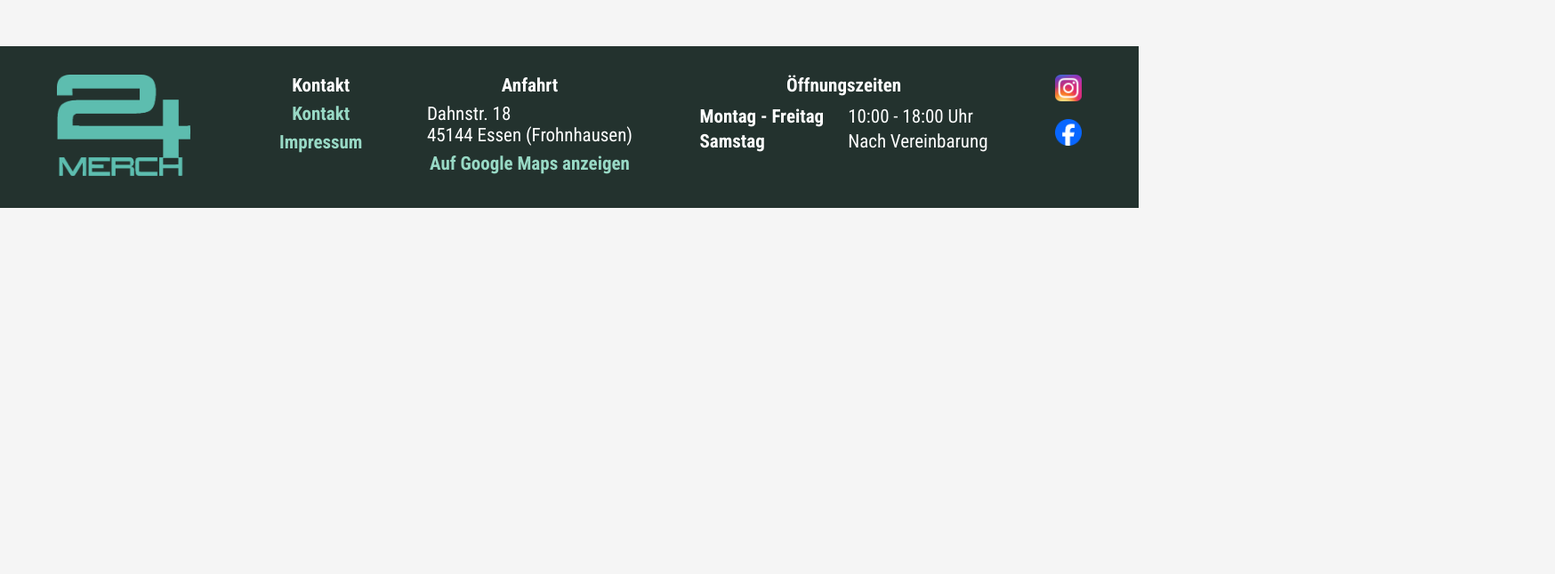
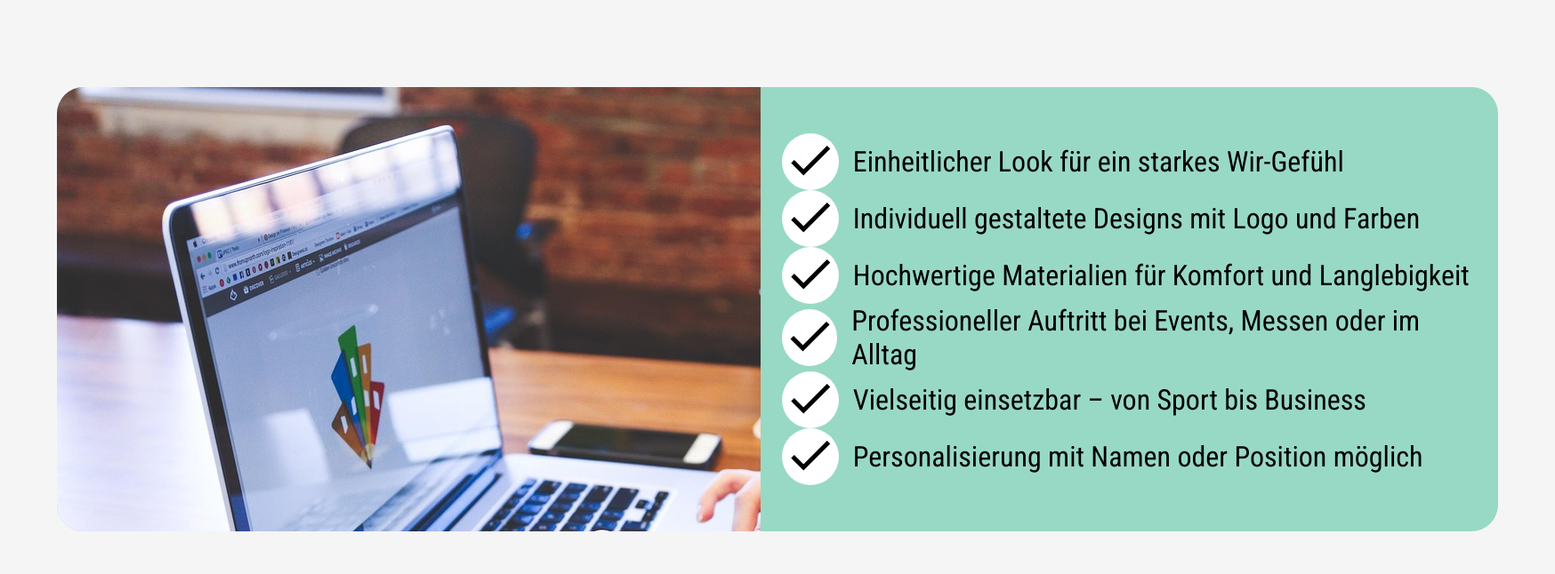
Before and after one commit to Hummner/merch24, an Angular app: page /product/1 in a window 1280 px wide. Shown: the part 866-1512 px from the top of the page at 89% size, 1748 px wide, since content can reach past the window. Before the commit the page ends 1100 px from the top, so only its background shows below. Built offline with nearby package versions, Linux system fonts and the light colour scheme.

Commit message:
add: product container

```diff
--- a/src/app/product/product.component.html
+++ b/src/app/product/product.component.html
@@ -47,6 +47,45 @@
                 langfristig Wiedererkennung schafft.
             </p>
         </div>
+
+        <div class="box">
+            <div class="image">
+                <img src="assets/img/design.jpg" alt="">
+
+            </div>
+            <div class="box-container">
+                <div class="row">
+                    <mat-icon>check</mat-icon>
+                    <p>Einheitlicher Look für ein starkes Wir-Gefühl</p>
+                </div>
+
+                <div class="row">
+                    <mat-icon>check</mat-icon>
+                    <p>Individuell gestaltete Designs mit Logo und Farben</p>
+                </div>
+
+                <div class="row">
+                    <mat-icon>check</mat-icon>
+                    <p>Hochwertige Materialien für Komfort und Langlebigkeit</p>
+                </div>
+
+                <div class="row">
+                    <mat-icon>check</mat-icon>
+                    <p>Professioneller Auftritt bei Events, Messen oder im Alltag</p>
+                </div>
+
+                <div class="row">
+                    <mat-icon>check</mat-icon>
+                    <p>Vielseitig einsetzbar – von Sport bis Business</p>
+                </div>
+
+                <div class="row">
+                    <mat-icon>check</mat-icon>
+                    <p>Personalisierung mit Namen oder Position möglich</p>
+                </div>
+
+            </div>
+        </div>
     </div>
 
 </section>
--- a/src/app/product/product.component.scss
+++ b/src/app/product/product.component.scss
@@ -69,7 +69,59 @@ section {
 
 .details {
     padding: 100px;
+
     p {
         font-size: 21px;
     }
 }
+
+.box {
+    display: flex;
+    align-items: center;
+    width: 100%;
+    height: 500px;
+    background-color: var(--tertiary-color);
+    border-radius: 30px;
+    overflow: hidden;
+    margin-bottom: 100px;
+
+    .image {
+        width: 50%;
+        height: 100%;
+        overflow: hidden;
+
+        img {
+            object-fit: cover;
+
+        }
+    }
+}
+
+.box-container {
+    display: flex;
+    flex-direction: column;
+    padding: 24px;
+    justify-content: space-between;
+
+
+}
+
+.row {
+    display: flex;
+    gap: 16px;
+    align-items: center;
+
+
+    mat-icon {
+        font-size: 60px;
+        background-color: white;
+        border-radius: 100%;
+        width: 64px;
+        height: 64px;
+        text-align: center;
+    }
+
+    p {
+        font-size: 32px;
+    }
+}
--- a/src/app/product/product.component.ts
+++ b/src/app/product/product.component.ts
@@ -1,10 +1,11 @@
 import { Component } from '@angular/core';
 import { ActivatedRoute } from '@angular/router';
+import { MatIcon } from '@angular/material/icon';
 
 @Component({
   selector: 'app-product',
   standalone: true,
-  imports: [],
+  imports: [MatIcon],
   templateUrl: './product.component.html',
   styleUrl: './product.component.scss'
 })
```
